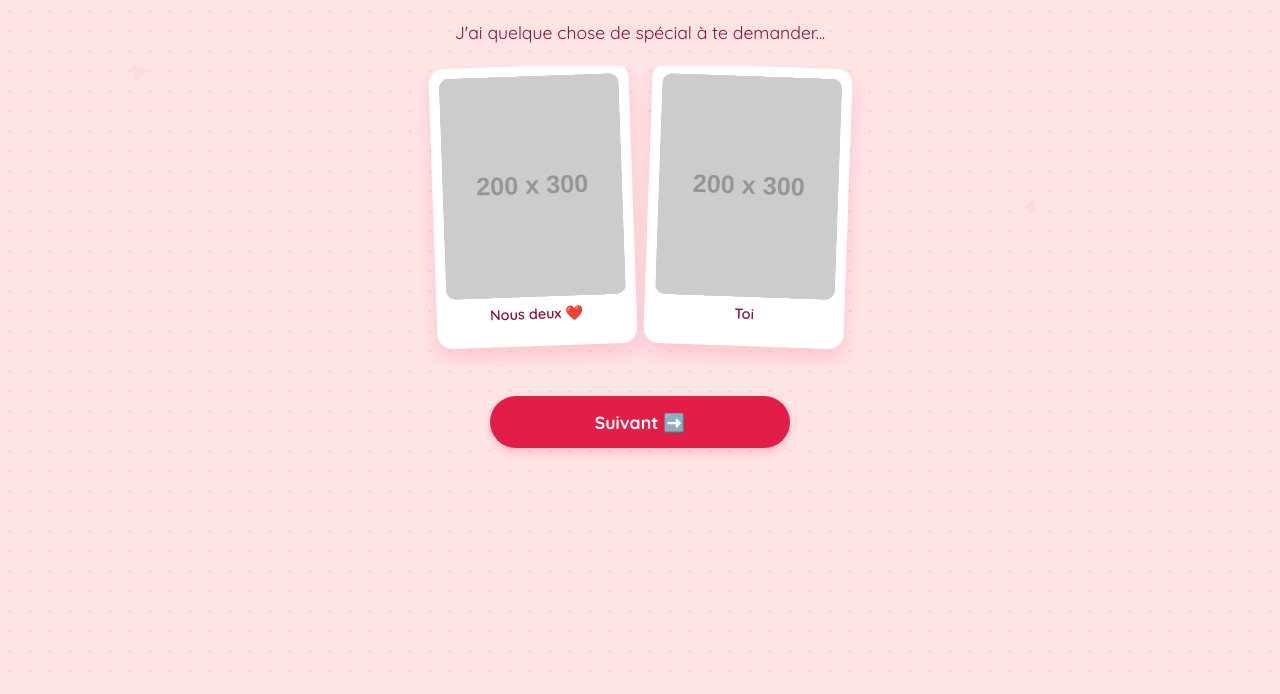
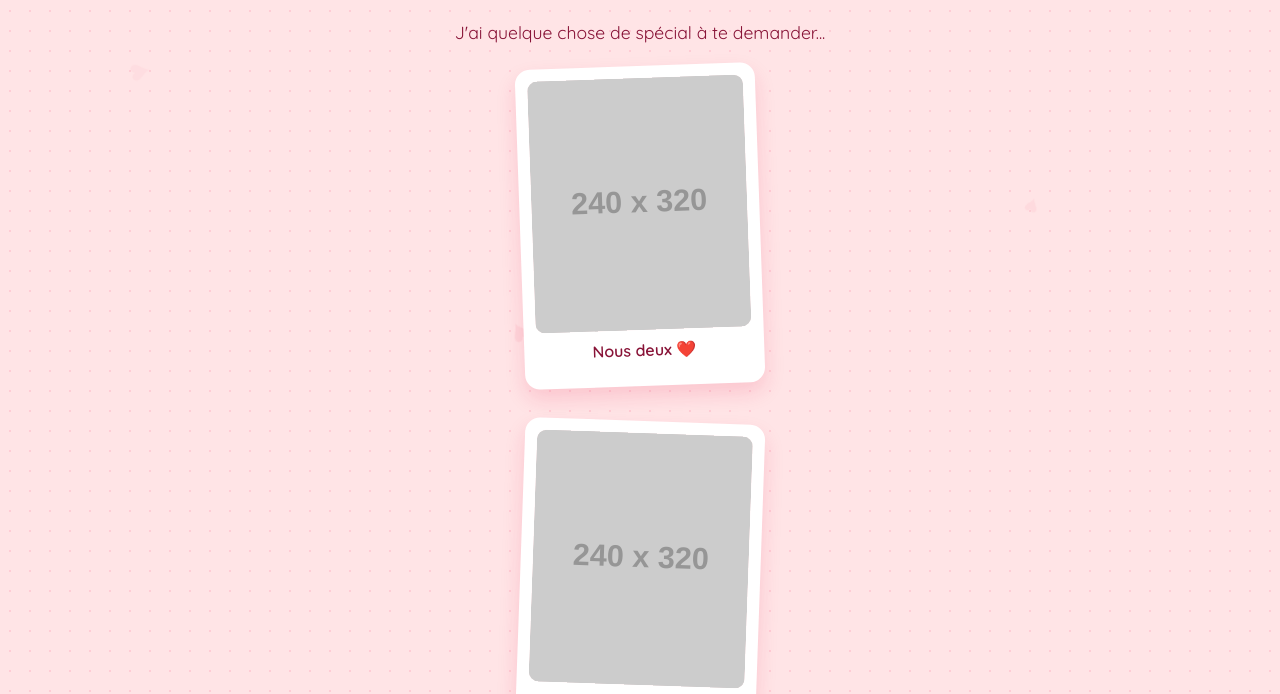
Before and after one commit to Biba-pixel/Valentin, a plain HTML site: page index.html in a window 1280 px wide. Shown: the part 119-813 px from the top of the page. Drawn offline with Linux system fonts and the light colour scheme; placeholder pictures from the web are drawn by us.

Commit message:
Update index.html

```diff
--- a/index.html
+++ b/index.html
@@ -42,7 +42,7 @@
             animation: fadeIn 0.8s ease;
             flex-direction: column;
             align-items: center;
-            padding-bottom: 50px;
+            padding-bottom: 80px; /* Extra padding for scrolling space */
         }
 
         .screen.active {
@@ -69,34 +69,29 @@
             line-height: 1.6;
         }
 
-        /* Photo Gallery - Horizontal Scroll */
+        /* Photo Gallery - Vertical Stack */
         .gallery-container {
             width: 100%;
-            overflow-x: auto;
             padding-bottom: 20px;
-            margin-bottom: 20px;
-            -ms-overflow-style: none;
-            scrollbar-width: none;
-        }
-        .gallery-container::-webkit-scrollbar {
-            display: none;
+            margin-bottom: 30px;
         }
 
         .gallery {
             display: flex;
-            gap: 15px;
-            padding: 0 10px;
-            width: max-content;
+            flex-direction: column; /* Changed to Vertical Column */
+            align-items: center;
+            gap: 35px; /* Space between vertical photos */
+            width: 100%;
             margin: 0 auto;
         }
 
         .photo-card {
-            width: 200px;
-            height: 280px;
+            width: 240px; /* Slightly larger for better vertical view */
+            height: 320px;
             background-color: white;
             border-radius: 15px;
             box-shadow: 0 10px 20px rgba(225, 29, 72, 0.15);
-            padding: 10px;
+            padding: 12px;
             box-sizing: border-box;
             transform: rotate(-2deg);
             transition: transform 0.3s ease;
@@ -107,7 +102,7 @@
         }
 
         .photo-card:nth-child(even) {
-            transform: rotate(2deg);
+            transform: rotate(2deg); /* Alternating rotation looks cute in vertical list */
         }
 
         /* Image styling */
@@ -120,9 +115,9 @@
         }
 
         .caption {
-            margin-top: 8px;
+            margin-top: 10px;
             font-weight: 600;
-            font-size: 0.9rem;
+            font-size: 1rem;
         }
 
         /* Buttons */
@@ -136,7 +131,7 @@
             cursor: pointer;
             transition: transform 0.2s, box-shadow 0.2s;
             box-shadow: 0 4px 10px rgba(225, 29, 72, 0.2);
-            margin: 10px;
+            margin: 15px 0; /* Vertical margin for stacked buttons */
             width: 80%; /* Nice width for mobile */
             max-width: 300px;
         }
@@ -203,12 +198,12 @@
                 <div class="gallery">
                     <div class="photo-card">
                         <!-- PHOTO 1: intro1.jpg -->
-                        <img src="intro1.jpg" alt="Nous deux" onerror="this.src='https://placehold.co/200x300/pink/white?text=intro1.jpg'">
+                        <img src="intro1.jpg" alt="Nous deux" onerror="this.src='https://placehold.co/240x320/pink/white?text=intro1.jpg'">
                         <div class="caption">Nous deux ❤️</div>
                     </div>
                     <div class="photo-card">
                         <!-- PHOTO 2: intro2.jpg -->
-                        <img src="intro2.jpg" alt="Toi" onerror="this.src='https://placehold.co/200x300/pink/white?text=intro2.jpg'">
+                        <img src="intro2.jpg" alt="Toi" onerror="this.src='https://placehold.co/240x320/pink/white?text=intro2.jpg'">
                         <div class="caption">Toi</div>
                     </div>
                 </div>
@@ -226,17 +221,17 @@
                 <div class="gallery">
                     <div class="photo-card" style="transform: rotate(3deg);">
                         <!-- PHOTO 3: gallery1.jpg -->
-                        <img src="gallery1.jpg" alt="Souvenir" onerror="this.src='https://placehold.co/200x300/pink/white?text=gallery1.jpg'">
+                        <img src="gallery1.jpg" alt="Souvenir" onerror="this.src='https://placehold.co/240x320/pink/white?text=gallery1.jpg'">
                         <div class="caption">Souvenir</div>
                     </div>
                     <div class="photo-card" style="transform: rotate(-3deg);">
                         <!-- PHOTO 4: gallery2.jpg -->
-                        <img src="gallery2.jpg" alt="Bonheur" onerror="this.src='https://placehold.co/200x300/pink/white?text=gallery2.jpg'">
+                        <img src="gallery2.jpg" alt="Bonheur" onerror="this.src='https://placehold.co/240x320/pink/white?text=gallery2.jpg'">
                         <div class="caption">Bonheur</div>
                     </div>
                     <div class="photo-card" style="transform: rotate(1deg);">
                         <!-- PHOTO 5: gallery3.jpg -->
-                        <img src="gallery3.jpg" alt="Amour" onerror="this.src='https://placehold.co/200x300/pink/white?text=gallery3.jpg'">
+                        <img src="gallery3.jpg" alt="Amour" onerror="this.src='https://placehold.co/240x320/pink/white?text=gallery3.jpg'">
                         <div class="caption">Amour</div>
                     </div>
                 </div>
```
